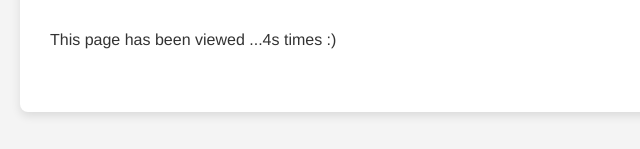
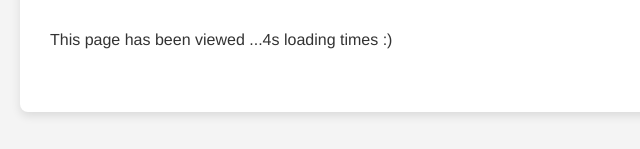
Before and after one commit to FlorianSeliger7/azure-resume, a plain HTML site: page frontend/index.html in a window 1280 px wide. Shown: the part 2899-3048 px from the top of the page, 190-830 px from the left. Drawn offline with Linux system fonts and the light colour scheme; no server answers.

Commit message:
Updates loading for counter Bug-fix18

```diff
--- a/frontend/index.html
+++ b/frontend/index.html
@@ -232,6 +232,6 @@
             </ul>
         </div>
 
-        <p>This page has been viewed <span id="Counter"> ...4s </span> times :)</p>
+        <p>This page has been viewed <span id="Counter"> ...4s loading </span> times :)</p>
 
         <div class="section">
```
Also changed, not shown: 1 other file.
